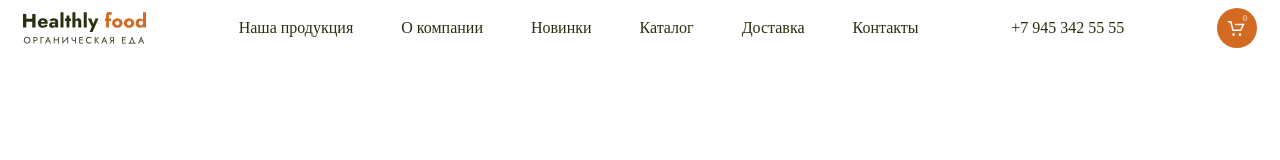
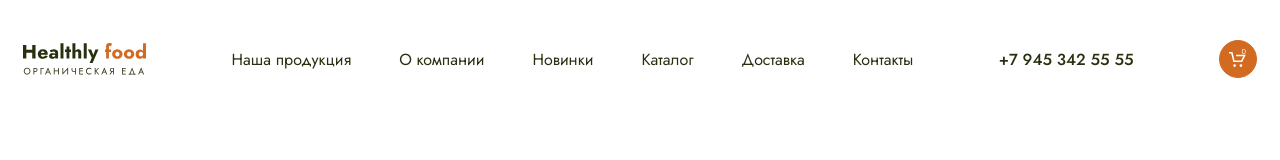
Before and after one commit to szop192/Module02-Shop-test, a website built with webpack: page src/index.html in a window 1280 px wide. Built offline with nearby package versions, Linux system fonts and the light colour scheme.

Commit message:
add fonts

```diff
--- a/src/index.html
+++ b/src/index.html
@@ -33,9 +33,9 @@
                 </ul>
             </nav>
             <a href="tel:+79453425555" class="header__tel">+7 945 342 55 55</a>
-            <a href="#" class="header__cart">
+            <button href="#" class="header__cart">
                 <span class="header__counter">0</span>
-            </a>
+            </button>
         </header>
     </div>
 </body>
--- a/src/styles/main.scss
+++ b/src/styles/main.scss
@@ -1,6 +1,23 @@
-$text: #27300f;
+@import url('https://fonts.googleapis.com/css2?family=Cormorant:ital,wght@0,700;1,700&family=Jost:wght@400;500&display=swap');
+
+$green: #27300f;
 $orange: #d26a22;
 $wh: #fff;
+
+$font-jost: 'Jost', sans-serif;
+$font-cormorant: 'Cormorant', serif;
+
+html
+{
+    font-size: 10px;
+}
+
+body
+{
+    font-size: 1.6rem;
+    font-family: $font-jost;
+}
+
 .header
 {
     max-width: 1440px;
@@ -10,18 +27,19 @@ $wh: #fff;
     display: flex;
     justify-content: space-between;
     align-items: center;
+    margin-top: 4rem;
     &__nav
     {
         display: flex;
         list-style-type: none;
         margin: 0;
         padding-left: 0;
-        gap: 48px;
+        gap: 4.8rem;
     }
     &__link
     {
-        font-size: 16px;
-        color: $text;
+        font-size: 1.6rem;
+        color: $green;
         text-decoration: none;
         &:hover
         {
@@ -30,9 +48,10 @@ $wh: #fff;
     }
     &__tel
     {
-        font-size: 16px;
-        color: $text;
+        font-size: 1.6rem;
+        color: $green;
         text-decoration: none;
+        font-weight: 500;
         &:hover
         {
             color: $orange;
@@ -41,23 +60,29 @@ $wh: #fff;
     &__cart
     {
         display: block;
-        width: 40px;
-        height: 40px;
+        width: 3.8rem;
+        height: 3.8rem;
         border-radius: 100%;
         background-repeat: no-repeat;
         background-position: center center;
-        background-size: 17px 15px;
+        background-size: 1.7rem 1.5rem;
         background-image: url(../img/cart.svg);
         background-color: $orange;
         position: relative;
+        border: 1px solid $orange;
+        &:hover
+        {
+            background-color: $green;
+            border: 1px solid $green;
+        }
     }
     &__counter
     {
-        font-size: 8px;
+        font-size: .8rem;
         color: $wh;
         position: absolute;
-        right: 10px;
-        top: 6px;
+        right: 1rem;
+        top: .6rem;
     }
 }
 .logo
@@ -66,6 +91,6 @@ $wh: #fff;
     background-image: url(../img/logo.svg);
     background-repeat: no-repeat;
     background-size: cover;
-    width: 123px;
-    height: 32px;
+    width: 12.3rem;
+    height: 3.2rem;
 }
```
Also changed, not shown: dist/index.html, dist/styles/main.css, 1 other file.
